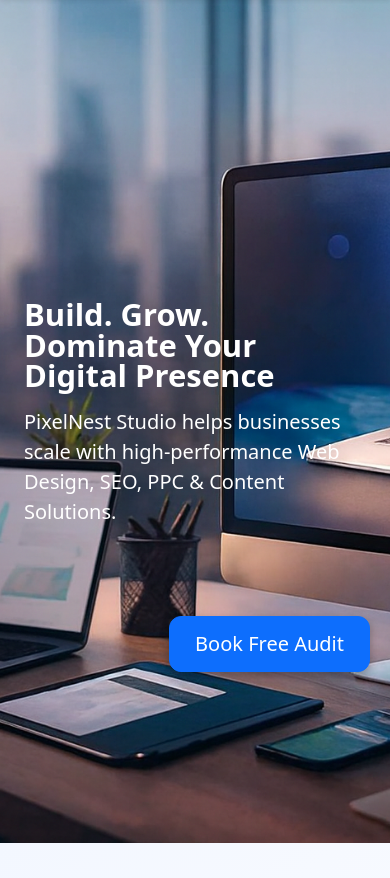
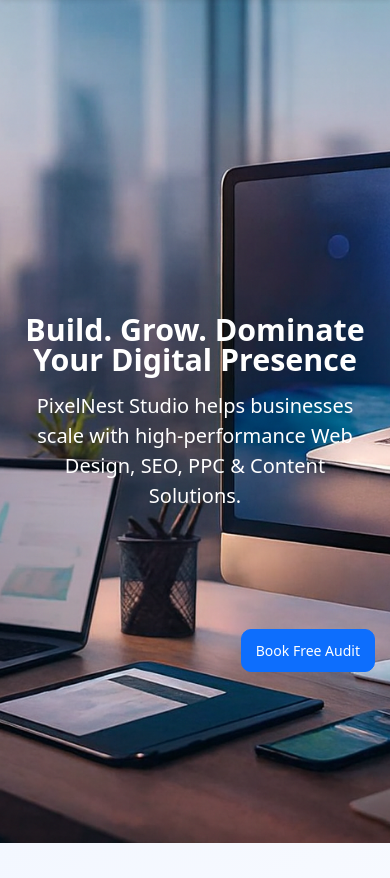
Before and after one commit to Kewal015/Pixel-Nest-Studio, a Flask app: page / in a window 390 px wide. Shown: the part 152-1030 px from the top of the page. Run offline with Flask 3, Linux system fonts and the light colour scheme.

Commit message:
Fixed hero image path and responsiveness

```diff
--- a/static/css/style.css
+++ b/static/css/style.css
@@ -1,34 +1,35 @@
 .hero {
   position: relative;
   height: 100vh;
-  background: url('/static/images/hero.png') no-repeat center 20%;
+  background: url('../images/hero.png') no-repeat center 20%;
   background-size: cover;
   display: flex;
   align-items: center;
   color: white;
 }
 
-.hero::before {
-  position: absolute;
-  top: 0;
-  left: 0;
-  width: 100%;
-  height: 100%;
-  background-color: rgba(0,0,0,0.4);
-  z-index: 1;
-}
-
-.hero .container {
-  position: relative;
-  z-index: 2;
-}
 
 .cta-sticky {
   position: fixed;
   bottom: 20px;
-  right: 20px;
+  right: 15px;
+  padding: 12px 18px;
+  font-size: 16px;
+  border-radius: 10px;
   z-index: 9999;
-  border-radius: 12px;
-  padding: 12px 25px;
-  box-shadow: 0 4px 10px rgba(0,0,0,0.3);
 }
+
+@media (max-width: 768px) {
+  .hero {
+    min-height: 70vh;
+    text-align: center;
+    padding: 60px 0;
+  }
+  h1 {
+    font-size: 1.9rem !important;
+  }
+  .cta-sticky {
+    font-size: 14px;
+    padding: 10px 14px;
+  }
+}
```
